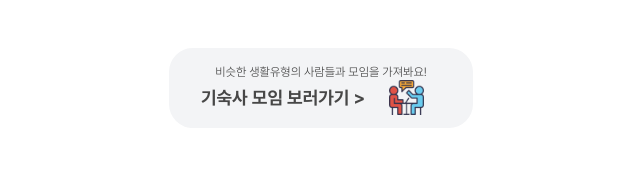
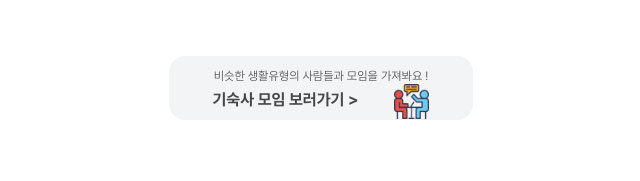
Before and after one commit to causyj/Roomate-FE, a React (Create React App) app: page /forpractice in a window 1280 px wide. Shown: the top 181 px of the page, without its empty margins (319-959 px from the left). Built offline with nearby package versions, Linux system fonts and the light colour scheme; what tailwindest would draw is missing.

Commit message:
Update GoToGroup.tsx: update detail

```diff
--- a/src/pages/roomatelist/RoomateRecommend.tsx
+++ b/src/pages/roomatelist/RoomateRecommend.tsx
@@ -57,7 +57,7 @@ export function RoomateRecommend() {
           </Tabs>
         </Box>
         <CustomTabPanel value={value} index={0}>
-          sdfsdf
+         dfs
         </CustomTabPanel>
         <CustomTabPanel value={value} index={1}>
           sdfsdf
--- a/src/pages/roomatelist/components/GoToGroup.tsx
+++ b/src/pages/roomatelist/components/GoToGroup.tsx
@@ -1,14 +1,12 @@
 export const GoToGroup = () => {
     return (
-        <div className="w-full h-20 bg-gray-100 rounded-3xl">
-
-            <div className="flex flex-col justify-start p-4">
-                    <div className="text-xs text-center">비슷한 생활유형의 사람들과 모임을 가져봐요!</div>
+        <div className="w-full h-16 bg-gray-100 rounded-2xl mt-2">
+            <div className="flex flex-col items-center justify-start p-3">
+                    <div className="text-xs text-center">비슷한 생활유형의 사람들과 모임을 가져봐요 !</div>
                     <div className="flex flex-row">
-                        <div className="mt-1 ml-4 mr-6 font-['700'] text-lg">기숙사 모임 보러가기 {'>'}</div>
+                        <div className="mt-1 mr-9 font-['700'] text-m ">기숙사 모임 보러가기 {'>'}</div>
                         <img src={process.env.PUBLIC_URL + '/group.png'} alt="roomie" width="35px"  />
                     </div>
-
            </div>
         </div>
     )
```
